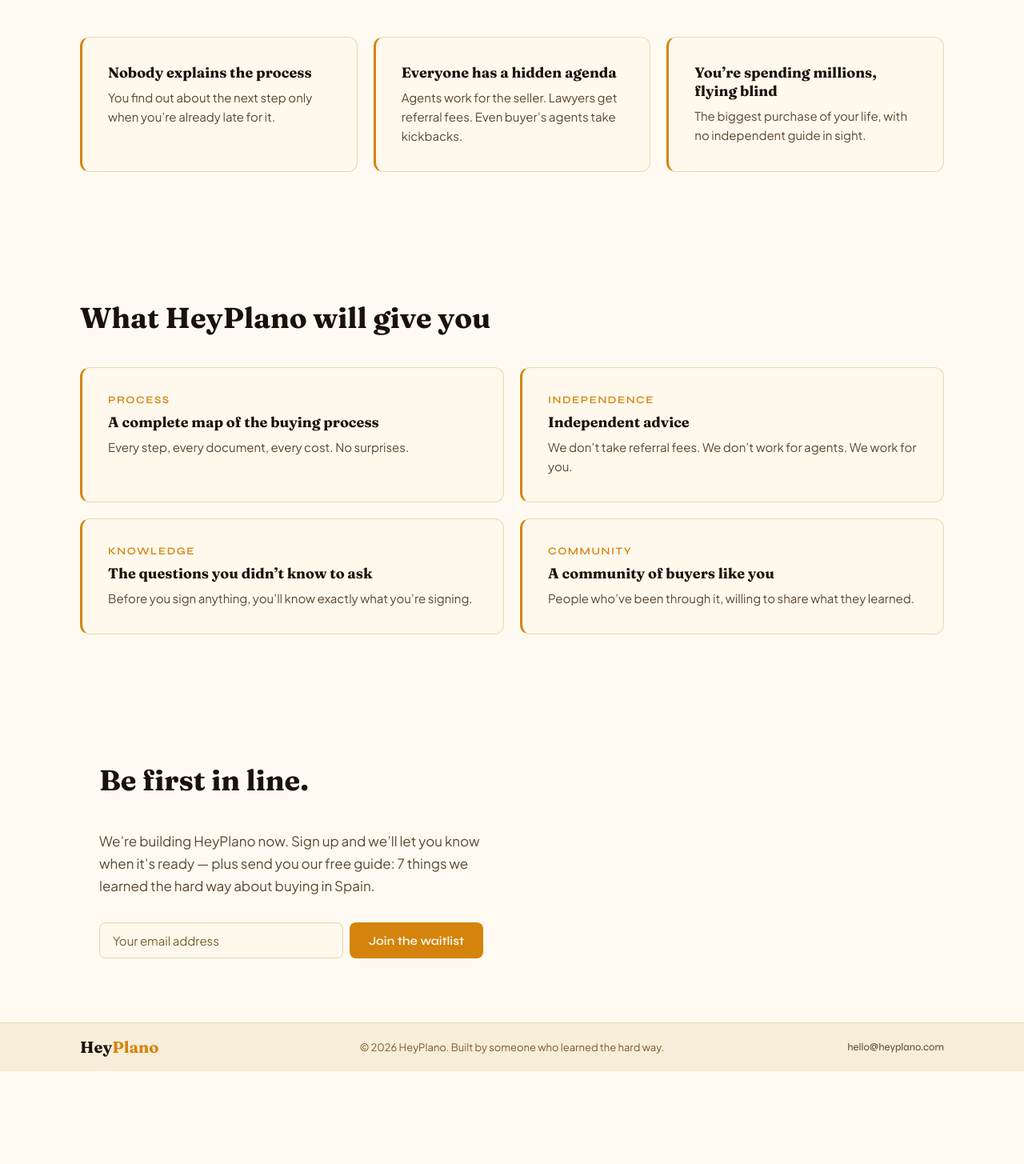
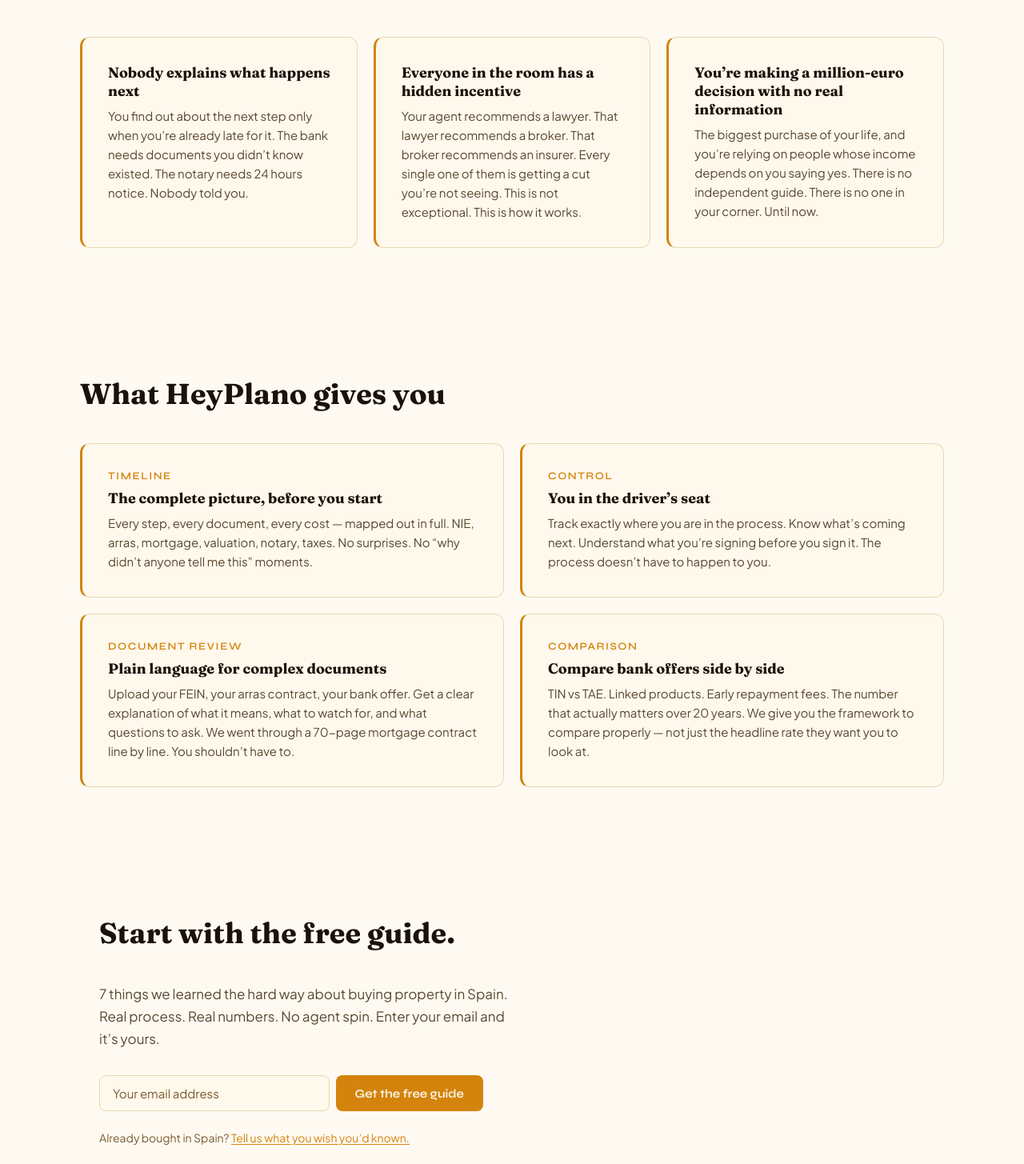
Before and after one commit to apdf/heyplano, a Next.js app: page / in a window 1280 px wide. Shown: the part 755-2210 px from the top of the page at 80% size. Before the commit the page ends 2094 px from the top, so only its background shows below. Built offline with nearby package versions, Linux system fonts and the light colour scheme.

Commit message:
Rewrite landing page copy and add guide CTA

```diff
--- a/app/api/waitlist/route.ts
+++ b/app/api/waitlist/route.ts
@@ -1,8 +1,4 @@
 import { Resend } from "resend";
-
-function getResend() {
-  return new Resend(process.env.RESEND_API_KEY);
-}
 
 export async function POST(request: Request) {
   const { email } = (await request.json()) as { email?: string };
@@ -11,39 +7,63 @@
     return Response.json({ error: "Invalid email" }, { status: 400 });
   }
 
+  if (!process.env.RESEND_API_KEY) {
+    console.error("[waitlist] RESEND_API_KEY is not set");
+    return Response.json({ error: "Server misconfigured" }, { status: 500 });
+  }
+
+  if (!process.env.RESEND_AUDIENCE_ID) {
+    console.error("[waitlist] RESEND_AUDIENCE_ID is not set");
+    return Response.json({ error: "Server misconfigured" }, { status: 500 });
+  }
+
+  const resend = new Resend(process.env.RESEND_API_KEY);
+
   try {
     // Add contact to Resend audience
-    await getResend().contacts.create({
+    const { error: contactError } = await resend.contacts.create({
       email,
-      audienceId: process.env.RESEND_AUDIENCE_ID!,
+      audienceId: process.env.RESEND_AUDIENCE_ID,
     });
 
+    if (contactError) {
+      console.error("[waitlist] contacts.create failed:", contactError);
+      return Response.json({ error: "Failed to subscribe" }, { status: 500 });
+    }
+
     // Send welcome email
-    await getResend().emails.send({
+    const { error: emailError } = await resend.emails.send({
       from: "HeyPlano <hello@heyplano.com>",
       to: email,
-      subject: "You're on the HeyPlano waitlist",
+      subject: "Your guide is inside.",
       text: [
         `Hey,`,
         ``,
-        `You're in. Welcome to the HeyPlano waitlist.`,
+        `We went through the process of buying property in Spain ourselves. It was maddening. The kind of maddening where you realise, halfway through signing a 70-page mortgage contract, that nobody in the room is actually on your side.`,
         ``,
-        `We started building this because we went through the process of buying property in Spain ourselves — and honestly, it made us angry. The whole system is set up to benefit agents, lawyers, and middlemen. Nobody is on your side. Nobody tells you what you don't know. And by the time you figure it out, you've already signed something you shouldn't have.`,
+        `So we built HeyPlano. And we wrote you a guide.`,
         ``,
-        `HeyPlano is the independent advice we wish we'd had. No referral fees. No hidden agendas. Just clear, honest guidance from people who've been through it.`,
+        `7 things we learned the hard way about buying property in Spain is attached. Real process, real numbers, no agent spin. Read it before you sign anything.`,
         ``,
-        `We're building it right now. When we launch, you'll be the first to know.`,
+        `Download it here: https://heyplano.com/heyplano-guide.pdf`,
         ``,
-        `In the meantime — we're putting together a free guide: "7 things we learned the hard way about buying in Spain." We'll send it your way as soon as it's ready.`,
+        `We're building the full product now — a step-by-step guide through the entire buying process, document review, mortgage comparison, and plain-language explanations of everything the industry would rather keep opaque. When it's ready, you'll be first in.`,
+        ``,
+        `One ask: if you know someone starting to look at property in Spain, send them to heyplano.com. The more people who find this early, the better we can build it.`,
         ``,
         `Talk soon,`,
         `The HeyPlano team`,
       ].join("\n"),
     });
 
+    if (emailError) {
+      console.error("[waitlist] emails.send failed:", emailError);
+      return Response.json({ error: "Failed to send email" }, { status: 500 });
+    }
+
     return Response.json({ ok: true });
   } catch (err) {
-    console.error("Resend error:", err);
+    console.error("[waitlist] unexpected error:", err);
     return Response.json({ error: "Failed to subscribe" }, { status: 500 });
   }
 }
--- a/app/content.ts
+++ b/app/content.ts
@@ -5,7 +5,7 @@
 
 /* --- Nav --- */
 
-export const NAV_LINKS = ["How it works", "Why free"] as const;
+export const NAV_LINKS = ["How it works", "The guide"] as const;
 
 /* --- Hero --- */
 
@@ -15,20 +15,21 @@
 
 export const HERO_SUBTEXT =
   "The Spanish property market is opaque, slow, and designed to benefit " +
-  "everyone except you. No honest guides. No independent advice. Just " +
-  "agents, lawyers, and brokers\u00A0\u2014 all taking a cut. HeyPlano " +
-  "is being built to change that.";
+  "everyone except you. Agents work for the seller. Lawyers take referral fees. " +
+  "Banks want to sell you products. Nobody is structurally on your side. " +
+  "We\u2019re changing that.";
 
 /* --- Email form --- */
 
 export const EMAIL_PLACEHOLDER = "Your email address";
-export const EMAIL_BUTTON = "Join the waitlist";
-export const EMAIL_THANKS = "Thanks! We\u2019ll be in touch soon.";
+export const EMAIL_BUTTON = "Get the free guide";
+export const EMAIL_THANKS =
+  "You\u2019re in. Check your inbox \u2014 the guide is on its way.";
 
 /* --- Proof bar --- */
 
 export const PROOF_BAR =
-  "No spam. No agents. No kickbacks. Free while we build.";
+  "No spam. No agents. No kickbacks. No hidden agenda.";
 
 /* --- Pain section --- */
 
@@ -36,54 +37,60 @@
 
 export const PAIN_CARDS = [
   {
-    title: "Nobody explains the process",
-    body: "You find out about the next step only when you\u2019re already late for it.",
+    title: "Nobody explains what happens next",
+    body: "You find out about the next step only when you\u2019re already late for it. The bank needs documents you didn\u2019t know existed. The notary needs 24 hours notice. Nobody told you.",
   },
   {
-    title: "Everyone has a hidden agenda",
-    body: "Agents work for the seller. Lawyers get referral fees. Even buyer\u2019s agents take kickbacks.",
+    title: "Everyone in the room has a hidden incentive",
+    body: "Your agent recommends a lawyer. That lawyer recommends a broker. That broker recommends an insurer. Every single one of them is getting a cut you\u2019re not seeing. This is not exceptional. This is how it works.",
   },
   {
-    title: "You\u2019re spending millions, flying blind",
-    body: "The biggest purchase of your life, with no independent guide in sight.",
+    title: "You\u2019re making a million-euro decision with no real information",
+    body: "The biggest purchase of your life, and you\u2019re relying on people whose income depends on you saying yes. There is no independent guide. There is no one in your corner. Until now.",
   },
 ];
 
 /* --- What we're building --- */
 
-export const BUILDING_HEADLINE = "What HeyPlano will give you";
+export const BUILDING_HEADLINE = "What HeyPlano gives you";
 
 export const BUILDING_ITEMS = [
   {
-    label: "Process",
-    title: "A complete map of the buying process",
-    body: "Every step, every document, every cost. No surprises.",
+    label: "Timeline",
+    title: "The complete picture, before you start",
+    body: "Every step, every document, every cost \u2014 mapped out in full. NIE, arras, mortgage, valuation, notary, taxes. No surprises. No \u201Cwhy didn\u2019t anyone tell me this\u201D moments.",
   },
   {
-    label: "Independence",
-    title: "Independent advice",
-    body: "We don\u2019t take referral fees. We don\u2019t work for agents. We work for you.",
+    label: "Control",
+    title: "You in the driver\u2019s seat",
+    body: "Track exactly where you are in the process. Know what\u2019s coming next. Understand what you\u2019re signing before you sign it. The process doesn\u2019t have to happen to you.",
   },
   {
-    label: "Knowledge",
-    title: "The questions you didn\u2019t know to ask",
-    body: "Before you sign anything, you\u2019ll know exactly what you\u2019re signing.",
+    label: "Document review",
+    title: "Plain language for complex documents",
+    body: "Upload your FEIN, your arras contract, your bank offer. Get a clear explanation of what it means, what to watch for, and what questions to ask. We went through a 70-page mortgage contract line by line. You shouldn\u2019t have to.",
   },
   {
-    label: "Community",
-    title: "A community of buyers like you",
-    body: "People who\u2019ve been through it, willing to share what they learned.",
+    label: "Comparison",
+    title: "Compare bank offers side by side",
+    body: "TIN vs TAE. Linked products. Early repayment fees. The number that actually matters over 20 years. We give you the framework to compare properly \u2014 not just the headline rate they want you to look at.",
   },
 ];
 
 /* --- Second CTA --- */
 
-export const CTA_HEADLINE = "Be first in line.";
+export const CTA_HEADLINE = "Start with the free guide.";
 
 export const CTA_SUBTEXT =
-  "We\u2019re building HeyPlano now. Sign up and we\u2019ll let you " +
-  "know when it\u2019s ready\u00A0\u2014 plus send you our free guide: " +
-  "7 things we learned the hard way about buying in Spain.";
+  "7 things we learned the hard way about buying property in Spain. " +
+  "Real process. Real numbers. No agent spin. " +
+  "Enter your email and it\u2019s yours.";
+
+/* --- Already bought link --- */
+
+export const ALREADY_BOUGHT_TEXT = "Already bought in Spain?";
+export const ALREADY_BOUGHT_LINK_TEXT = "Tell us what you wish you\u2019d known.";
+export const ALREADY_BOUGHT_HREF = "mailto:hello@heyplano.com?subject=What I wish I'd known";
 
 /* --- Footer --- */
 
--- a/app/page.module.css
+++ b/app/page.module.css
@@ -271,6 +271,24 @@
   margin-bottom: 2rem;
 }
 
+.alreadyBought {
+  margin-top: 1.5rem;
+  font-family: var(--font-body);
+  font-size: 14px;
+  color: var(--color-text-muted);
+}
+
+.alreadyBoughtLink {
+  color: var(--color-accent);
+  text-decoration: underline;
+  text-underline-offset: 2px;
+  transition: color 0.15s;
+}
+
+.alreadyBoughtLink:hover {
+  color: var(--color-accent-hover);
+}
+
 /* --- Footer --- */
 
 .footer {
--- a/app/page.tsx
+++ b/app/page.tsx
@@ -17,6 +17,9 @@
   BUILDING_ITEMS,
   CTA_HEADLINE,
   CTA_SUBTEXT,
+  ALREADY_BOUGHT_TEXT,
+  ALREADY_BOUGHT_LINK_TEXT,
+  ALREADY_BOUGHT_HREF,
   FOOTER_COPY,
   FOOTER_EMAIL,
 } from "./content";
@@ -162,6 +165,12 @@
         <h2 className={s.sectionHeadline}>{CTA_HEADLINE}</h2>
         <p className={s.secondCtaSub}>{CTA_SUBTEXT}</p>
         <EmailForm id="cta" />
+        <p className={s.alreadyBought}>
+          {ALREADY_BOUGHT_TEXT}{" "}
+          <a href={ALREADY_BOUGHT_HREF} className={s.alreadyBoughtLink}>
+            {ALREADY_BOUGHT_LINK_TEXT}
+          </a>
+        </p>
       </section>
 
       {/* --- Footer --- */}
```
Also changed, not shown: 2 other files (tests, documents, lock files or other folders).
